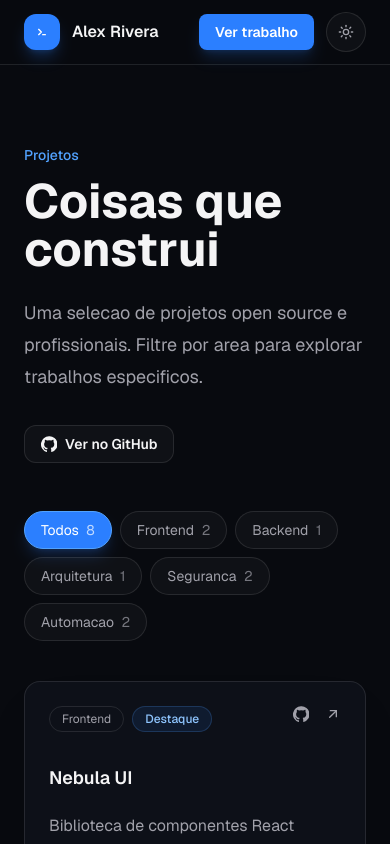
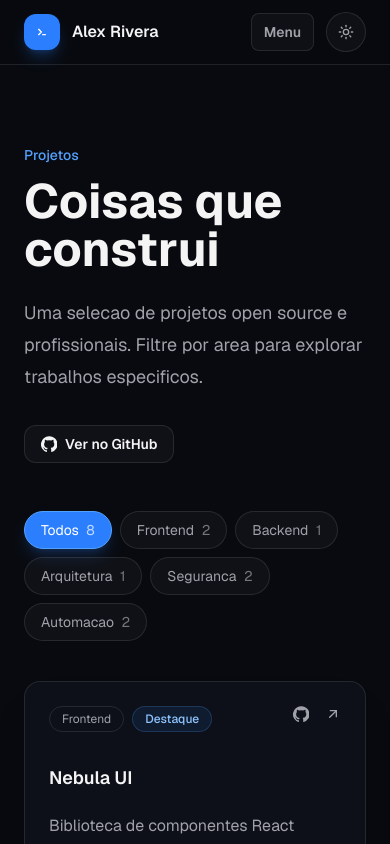
Before and after one commit to ThaisFerreira8/curriculum, a Next.js app in the folder curriculo/: page / in a window 390 px wide. Shown: the top 844 px of the page. Built offline with nearby package versions, Linux system fonts and the light colour scheme.

Commit message:
feat: add mobile menu placeholder

```diff
--- a/curriculo/src/components/MainLayout.tsx
+++ b/curriculo/src/components/MainLayout.tsx
@@ -56,10 +56,18 @@ export function MainLayout({ children }: MainLayoutProps) {
           <div className="flex items-center gap-3">
             <a
               href="#projects"
-              className="rounded-lg bg-blue-500 px-4 py-2 text-sm font-semibold text-white shadow-lg shadow-blue-500/20 transition hover:bg-blue-400"
+              className="hidden rounded-lg bg-blue-500 px-4 py-2 text-sm font-semibold text-white shadow-lg shadow-blue-500/20 transition hover:bg-blue-400 sm:inline-flex"
             >
               Ver trabalho
             </a>
+            <button
+              type="button"
+              aria-label="Abrir menu mobile"
+              disabled
+              className="rounded-lg border border-[color:var(--app-border)] bg-[var(--subtle-bg)] px-3 py-2 text-sm font-semibold text-[var(--app-muted)] md:hidden"
+            >
+              Menu
+            </button>
             <button
               type="button"
               aria-label={isLight ? "Ativar tema escuro" : "Ativar tema claro"}
```
